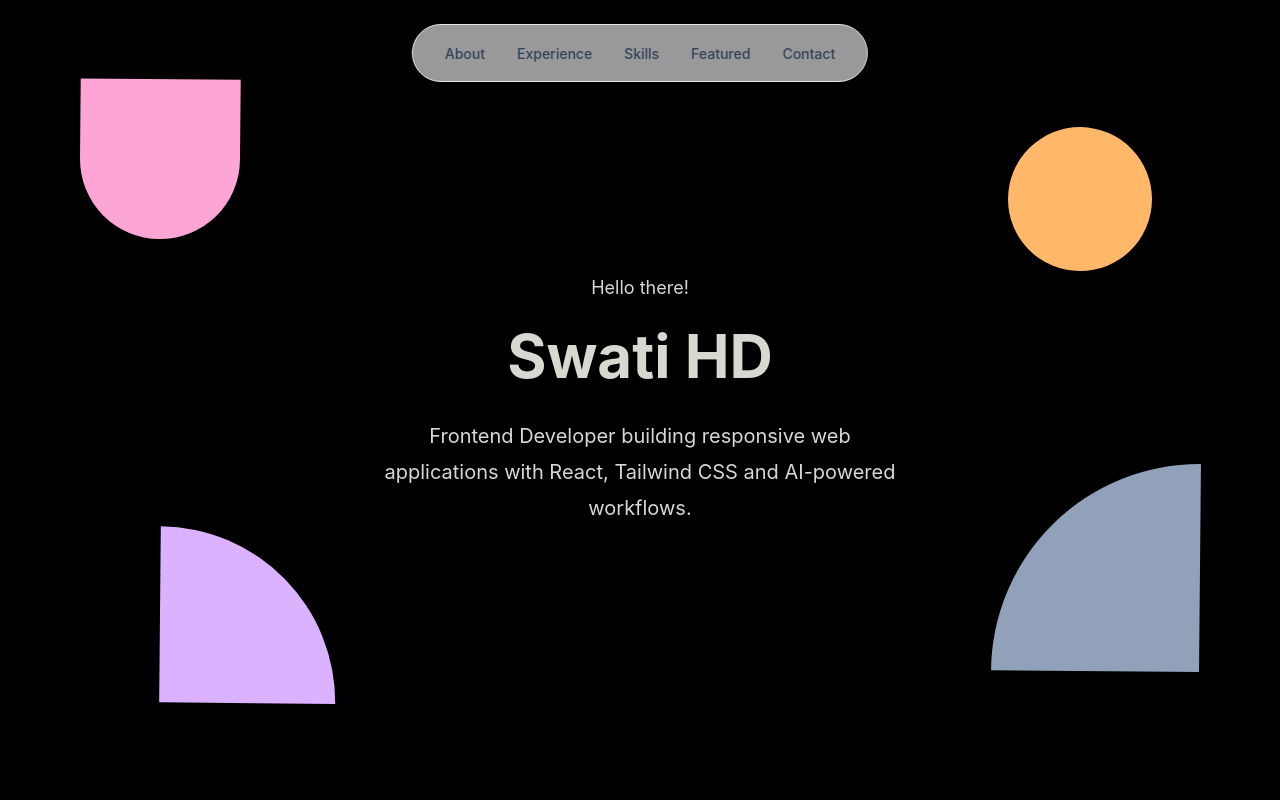
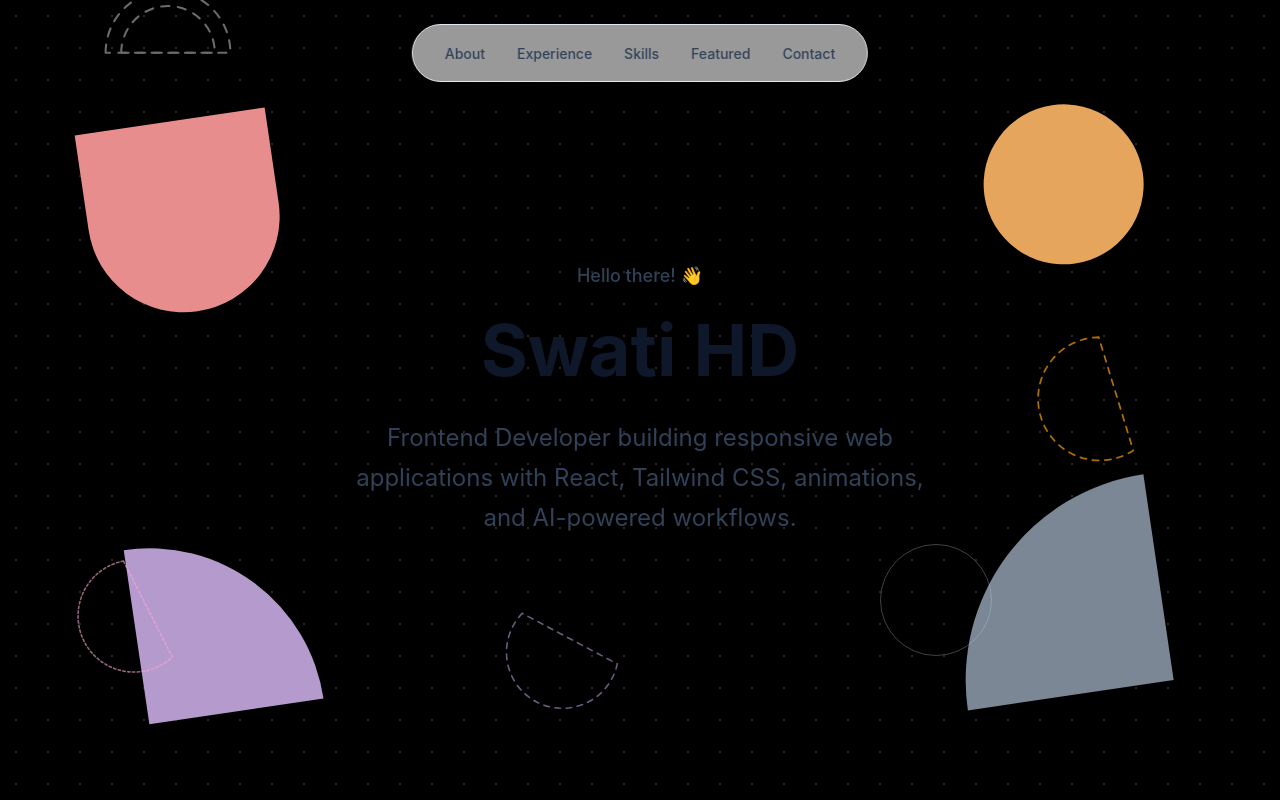
Before and after one commit to SwatiHD/Swati_Portfolio, a React (Vite) app: page / in a window 1280 px wide. Shown: the top 800 px of the page. Built offline with nearby package versions, Linux system fonts and the light colour scheme.

Commit message:
second commit

```diff
--- a/src/components/FloatingShape.jsx
+++ b/src/components/FloatingShape.jsx
@@ -5,12 +5,14 @@
     <motion.div
       className={`absolute ${className}`}
       animate={{
-        y: [0, -20, 0],
-        rotate: [0, 8, -8, 0],
+        y: [0, -25, 10, 0],
+        rotate: [0, 10, -10, 0],
+        x: [0, 10, -10, 0],
       }}
       transition={{
-        duration: 6,
+        duration: 8,
         repeat: Infinity,
+        ease: "easeInOut",
       }}
     />
   );
--- a/src/components/HeroCanvas.jsx
+++ b/src/components/HeroCanvas.jsx
@@ -2,23 +2,106 @@
 
 export default function HeroCanvas() {
   return (
-    <section className="relative min-h-screen flex items-center justify-center">
-      <FloatingShape className="top-20 left-20 w-40 h-40 bg-pink-300 rounded-b-full" />
+    <section className="relative min-h-screen flex items-center justify-center overflow-hidden px-6">
+      {/* dotted texture background */}
+      <div className="absolute inset-0 bg-[radial-gradient(#d9b6b6_1px,transparent_1px)] [background-size:32px_32px] opacity-20" />
 
-      <FloatingShape className="top-32 right-32 w-36 h-36 bg-orange-300 rounded-full" />
+      {/* floating filled shapes */}
+      <FloatingShape className="top-28 left-24 w-48 h-48 bg-[#E88D8D] rounded-b-full" />
 
-      <FloatingShape className="bottom-24 left-40 w-44 h-44 bg-purple-300 rounded-tr-full" />
+      <FloatingShape className="top-24 right-32 w-40 h-40 bg-[#E5A55C] rounded-full" />
 
-      <FloatingShape className="bottom-32 right-20 w-52 h-52 bg-slate-400 rounded-tl-full" />
+      <FloatingShape className="bottom-24 left-36 w-44 h-44 bg-[#B59ACD] rounded-tr-full" />
 
-      <div className="max-w-xl text-center z-10 px-6">
-        <p className="mb-6 text-lg text-olive-300">Hello there!</p>
+      <FloatingShape className="bottom-28 right-28 w-52 h-52 bg-[#7B8794] rounded-tl-full" />
 
-        <h1 className="text-6xl font-bold text-olive-300 mb-8">Swati HD</h1>
+      {/* top-left closed dashed arc */}
+      <svg
+        className="absolute -top-18 left-16 w-52 h-52 opacity-50"
+        viewBox="0 0 200 200"
+      >
+        <path
+          d="M40 120 A60 60 0 1 1 160 120 L40 120"
+          fill="none"
+          stroke="#d1d5db"
+          strokeWidth="2"
+          strokeDasharray="8 8"
+          strokeLinecap="round"
+          strokeLinejoin="round"
+        />
+        <path
+          d="M55 120 A45 45 0 1 1 145 120 L55 120"
+          fill="none"
+          stroke="#d1d5db"
+          strokeWidth="2"
+          strokeDasharray="8 8"
+          strokeLinecap="round"
+        />
+      </svg>
 
-        <p className="text-xl leading-9 text-olive-300">
+      {/* right orange closed shape */}
+      <svg
+        className="absolute top-[38%] right-20 w-44 h-44 opacity-70 rotate-[25deg]"
+        viewBox="0 0 200 200"
+      >
+        <path
+          d="M60 50 A70 70 0 1 0 150 150 L60 50"
+          fill="none"
+          stroke="#f59e0b"
+          strokeWidth="2"
+          strokeDasharray="7 7"
+          strokeLinecap="round"
+          strokeLinejoin="round"
+        />
+      </svg>
+
+      {/* bottom-left pink closed shape */}
+      <svg
+        className="absolute bottom-28 left-16 w-40 h-40 opacity-60 rotate-[15deg]"
+        viewBox="0 0 200 200"
+      >
+        <path
+          d="M60 50 A70 70 0 1 0 150 150 L60 50"
+          fill="none"
+          stroke="#f9a8d4"
+          strokeWidth="2"
+          strokeDasharray="3 3"
+          strokeLinecap="round"
+          strokeLinejoin="round"
+        />
+      </svg>
+
+      {/* bottom-center lavender closed shape */}
+      <svg
+        className="absolute bottom-20 left-[38%] w-40 h-40 opacity-50 -rotate-[20deg]"
+        viewBox="0 0 200 200"
+      >
+        <path
+          d="M60 50 A70 70 0 1 0 150 150 L60 50"
+          fill="none"
+          stroke="#d8b4fe"
+          strokeWidth="2"
+          strokeDasharray="7 7"
+          strokeLinecap="round"
+          strokeLinejoin="round"
+        />
+      </svg>
+
+      {/* bottom-right thin circle */}
+      <div className="absolute bottom-36 right-72 w-28 h-28 border border-slate-300 rounded-full opacity-30" />
+      {/* content */}
+      <div className="max-w-2xl text-center relative z-10">
+        <p className="mb-6 text-lg text-slate-700 font-medium">
+          Hello there! 👋
+        </p>
+
+        <h1 className="text-6xl md:text-7xl font-bold text-slate-900 mb-8">
+          Swati HD
+        </h1>
+
+        <p className="text-xl md:text-2xl leading-10 text-slate-700 max-w-xl mx-auto">
           Frontend Developer building responsive web applications with React,
-          Tailwind CSS and AI-powered workflows.
+          Tailwind CSS, animations, and AI-powered workflows.
         </p>
       </div>
     </section>
```
